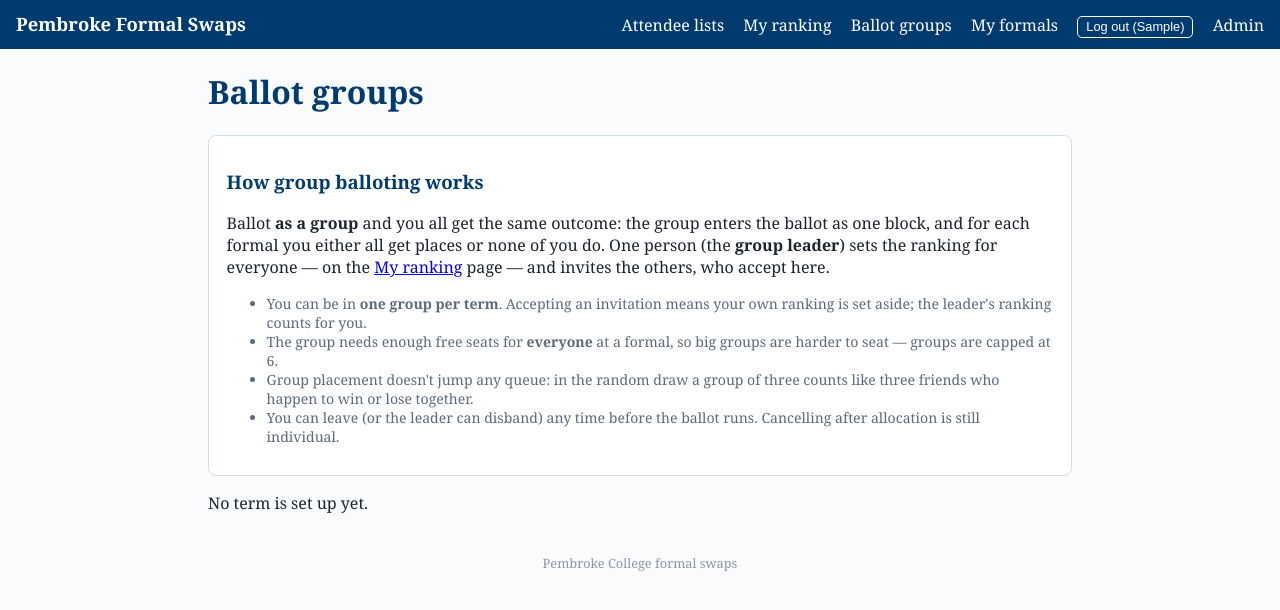
After one commit to Patrick-Gibbs/pembroke-formal-swaps, a Flask app: page /ballot/ in a window 1280 px wide. The commit adds this page. Shown: the top 610 px of the page. Run offline with Flask 3, Linux system fonts and the light colour scheme; the visitor is signed in with stand-in values (Sample User, id 1); data comes from the database, SQL or seed files in the repository; tables that the repository leaves empty hold one stand-in row (values such as "Sample post"); parts of the project's set-up code (start-up, migrations or seed data) failed here and were passed over.

Commit message:
Group balloting (block allocation, invites, Ballot groups tab), rank-page explainer, cosmetic fixes

```diff
--- a/swaps/__init__.py
+++ b/swaps/__init__.py
@@ -25,9 +25,11 @@ def create_app():
     from .views.auth import bp as auth_bp
     from .views.main import bp as main_bp
     from .views.admin import bp as admin_bp
+    from .views.ballot import bp as ballot_bp
     app.register_blueprint(auth_bp)
     app.register_blueprint(main_bp)
     app.register_blueprint(admin_bp)
+    app.register_blueprint(ballot_bp)
 
     app.before_request(check_csrf)
     app.teardown_appcontext(close_db)
--- /dev/null
+++ b/swaps/templates/ballot.html
@@ -0,0 +1,134 @@
+{% extends "base.html" %}
+{% block title %}Ballot groups — Pembroke Formal Swaps{% endblock %}
+{% block content %}
+<h1>Ballot groups</h1>
+
+<div class="card">
+  <h3>How group balloting works</h3>
+  <p>Ballot <b>as a group</b> and you all get the same outcome: the group enters the
+  ballot as one block, and for each formal you either all get places or none of you
+  do. One person (the <b>group leader</b>) sets the ranking for everyone — on the
+  <a href="/rank">My ranking</a> page — and invites the others, who accept here.</p>
+  <ul class="muted">
+    <li>You can be in <b>one group per term</b>. Accepting an invitation means your
+    own ranking is set aside; the leader's ranking counts for you.</li>
+    <li>The group needs enough free seats for <b>everyone</b> at a formal, so big
+    groups are harder to seat — groups are capped at {{ max_size }}.</li>
+    <li>Group placement doesn't jump any queue: in the random draw a group of
+    three counts like three friends who happen to win or lose together.</li>
+    <li>You can leave (or the leader can disband) any time before the ballot runs.
+    Cancelling after allocation is still individual.</li>
+  </ul>
+</div>
+
+{% if invites %}
+<div class="card">
+  <h3>Invitations for you</h3>
+  {% for i in invites %}
+  <p><b>{{ i['first_name'] }} {{ i['last_name'] }}</b> invited you to their group
+  ({{ term }}).
+    <form class="inline" method="post" action="/ballot/respond/{{ i['mid'] }}">
+      <input type="hidden" name="_csrf" value="{{ csrf_token() }}">
+      <button name="action" value="accept">Accept</button>
+      <button name="action" value="decline" class="ghost">Decline</button>
+    </form>
+  </p>
+  {% endfor %}
+</div>
+{% endif %}
+
+{% if group %}
+<div class="card">
+  <h3>Your group ({{ term }})</h3>
+  <table>
+    <tr><th>Member</th><th>Status</th>{% if is_leader %}<th></th>{% endif %}</tr>
+    {% for m in members %}
+    <tr>
+      <td>{{ m['first_name'] }} {{ m['last_name'] }}
+          {% if m['user_id'] == group['leader_user_id'] %}<span class="muted">(leader)</span>{% endif %}</td>
+      <td>{{ m['status'] }}</td>
+      {% if is_leader %}
+      <td>{% if m['user_id'] != group['leader_user_id'] %}
+        <form class="inline" method="post" action="/ballot/remove/{{ m['mid'] }}">
+          <input type="hidden" name="_csrf" value="{{ csrf_token() }}">
+          <button class="small danger">Remove</button>
+        </form>{% endif %}
+      </td>
+      {% endif %}
+    </tr>
+    {% endfor %}
+  </table>
+  <p class="muted">{{ n_accepted }} accepted member(s) — the ballot only counts
+  accepted members.</p>
+
+  {% if is_leader %}
+  <h3>Invite someone</h3>
+  <form method="post" action="/ballot/invite" id="inviteform">
+    <input type="hidden" name="_csrf" value="{{ csrf_token() }}">
+    <input type="hidden" name="user_id" id="invite_user_id">
+    <input type="text" id="invite_name" placeholder="Start typing their name…"
+           autocomplete="off" style="max-width:20rem">
+    <button>Invite</button>
+    <div id="suggestions" style="max-width:20rem"></div>
+  </form>
+  <p class="muted">They must already be registered and verified. They'll get an
+  email and the invitation appears on this page for them.</p>
+  <p><b>Your <a href="/rank">ranking</a> applies to the whole group.</b></p>
+  <form method="post" action="/ballot/leave"
+        onsubmit="return confirm('Disband the group? Everyone will ballot individually again.')">
+    <input type="hidden" name="_csrf" value="{{ csrf_token() }}">
+    <button class="danger">Disband group</button>
+  </form>
+  {% else %}
+  <p>The leader's ranking covers you — you don't need to fill in preferences.</p>
+  <form method="post" action="/ballot/leave"
+        onsubmit="return confirm('Leave the group and ballot individually?')">
+    <input type="hidden" name="_csrf" value="{{ csrf_token() }}">
+    <button class="danger">Leave group</button>
+  </form>
+  {% endif %}
+</div>
+
+{% if is_leader %}
+<script>
+const nameBox = document.getElementById('invite_name');
+const idBox = document.getElementById('invite_user_id');
+const sugg = document.getElementById('suggestions');
+let timer = null;
+nameBox.addEventListener('input', () => {
+  idBox.value = '';
+  clearTimeout(timer);
+  const q = nameBox.value.trim();
+  if (q.length < 2) { sugg.innerHTML = ''; return; }
+  timer = setTimeout(async () => {
+    const res = await fetch('/ballot/search?q=' + encodeURIComponent(q));
+    const people = await res.json();
+    sugg.innerHTML = '';
+    people.forEach(p => {
+      const b = document.createElement('button');
+      b.type = 'button'; b.className = 'small ghost';
+      b.style.display = 'block'; b.style.margin = '.2rem 0'; b.style.width = '100%';
+      b.textContent = p.name;
+      b.onclick = () => { nameBox.value = p.name; idBox.value = p.id; sugg.innerHTML = ''; };
+      sugg.appendChild(b);
+    });
+    if (!people.length) sugg.innerHTML = '<p class="muted">No matching registered member.</p>';
+  }, 250);
+});
+</script>
+{% endif %}
+
+{% elif term %}
+<div class="card">
+  <h3>Start a group</h3>
+  <p>You're currently balloting individually. Start a group to bring friends along —
+  you'll be the leader, your ranking will count for everyone who accepts.</p>
+  <form method="post" action="/ballot/create">
+    <input type="hidden" name="_csrf" value="{{ csrf_token() }}">
+    <button>Start a group for {{ term }}</button>
+  </form>
+</div>
+{% else %}
+<p>No term is set up yet.</p>
+{% endif %}
+{% endblock %}
--- a/swaps/templates/base.html
+++ b/swaps/templates/base.html
@@ -43,6 +43,7 @@ footer { text-align:center; color:#8a97a5; font-size:.8rem; margin:2.5rem 0 1rem
   <a href="/attendees">Attendee lists</a>
   {% if user %}
     <a href="/rank">My ranking</a>
+    <a href="/ballot/">Ballot groups</a>
     <a href="/me">My formals</a>
     <form class="inline" method="post" action="/logout">
       <input type="hidden" name="_csrf" value="{{ csrf_token() }}">
@@ -60,6 +61,6 @@ footer { text-align:center; color:#8a97a5; font-size:.8rem; margin:2.5rem 0 1rem
 {% endwith %}
 {% block content %}{% endblock %}
 </main>
-<footer>Pembroke College formal swaps &middot; organised by students, for students</footer>
+<footer>Pembroke College formal swaps</footer>
 </body>
 </html>
--- a/swaps/templates/register.html
+++ b/swaps/templates/register.html
@@ -9,9 +9,9 @@
   <label>Last name</label>
   <input type="text" name="last_name" required value="{{ form.get('last_name','') }}">
   <label>Cambridge email</label>
-  <input type="email" name="email" required placeholder="crsid@pem.cam.ac.uk" value="{{ form.get('email','') }}">
-  <p class="muted">Must be a <b>cam.ac.uk</b> address (any department/college subdomain).
-  We'll send a verification link.</p>
+  <input type="email" name="email" required placeholder="crsid@cam.ac.uk" value="{{ form.get('email','') }}">
+  <p class="muted">Any address ending in <b>cam.ac.uk</b> works (e.g.
+  crsid@cam.ac.uk or crsid@pem.cam.ac.uk). We'll send a verification link.</p>
   <label>Dietary requirements</label>
   {% for c in dietary_choices %}
     <label style="display:inline-block;font-weight:normal;margin:.15rem .8rem .15rem 0">
--- a/swaps/views/admin.py
+++ b/swaps/views/admin.py
@@ -153,9 +153,9 @@ def allocate():
     if request.method == "POST":
         term = request.form.get("term", term).strip()
         seed = request.form.get("seed", "").strip() or None
-        run_id, used_seed, assignments, log = run_allocation(db, term, seed)
-        flash(f"Allocation run #{run_id} complete: {len(assignments)} places "
-              f"assigned. Seed: {used_seed}", "ok")
+        run_id, used_seed, placed, log = run_allocation(db, term, seed)
+        flash(f"Allocation run #{run_id} complete: {placed} places assigned. "
+              f"Seed: {used_seed}", "ok")
         return redirect(url_for("admin.runs"))
     n_prefs = db.execute("SELECT COUNT(DISTINCT user_id) n FROM preferences WHERE term=?",
                          (term,)).fetchone()["n"]
--- /dev/null
+++ b/swaps/views/ballot.py
@@ -0,0 +1,212 @@
+"""Group balloting: a leader forms a group, invites registered members by
+name, invitees accept/decline; the leader's ranking then enters the ballot as
+one block that wins or loses together."""
+from flask import (Blueprint, abort, flash, jsonify, redirect, render_template,
+                   request, url_for)
+
+from .. import config, emailer
+from ..db import get_db, get_setting, audit
+from ..security import current_user, login_required
+
+bp = Blueprint("ballot", __name__, url_prefix="/ballot")
+
+MAX_GROUP_SIZE = 6
+
+
+def _term(db):
+    return get_setting(db, "current_term")
+
+
+def accepted_group(db, uid, term):
+    """The group (row) this user is an accepted member of this term, or None."""
+    return db.execute(
+        "SELECT g.* FROM ballot_groups g JOIN ballot_group_members m "
+        "ON m.group_id = g.id WHERE m.user_id=? AND m.status='accepted' AND g.term=?",
+        (uid, term)).fetchone()
+
+
+def group_members(db, gid):
+    return db.execute(
+        "SELECT m.id AS mid, m.status, u.id AS user_id, u.first_name, u.last_name "
+        "FROM ballot_group_members m JOIN users u ON u.id = m.user_id "
+        "WHERE m.group_id=? ORDER BY m.status = 'accepted' DESC, m.invited_at",
+        (gid,)).fetchall()
+
+
+@bp.route("/")
+@login_required
+def home():
+    db = get_db()
+    user = current_user()
+    term = _term(db)
+    group = accepted_group(db, user["id"], term) if term else None
+    members = group_members(db, group["id"]) if group else []
+    invites = db.execute(
+        "SELECT m.id AS mid, g.id AS gid, u.first_name, u.last_name "
+        "FROM ballot_group_members m JOIN ballot_groups g ON g.id = m.group_id "
+        "JOIN users u ON u.id = g.leader_user_id "
+        "WHERE m.user_id=? AND m.status='invited' AND g.term=?",
+        (user["id"], term)).fetchall() if term else []
+    n_accepted = sum(1 for m in members if m["status"] == "accepted")
+    return render_template(
+        "ballot.html", term=term, group=group, members=members, invites=invites,
+        is_leader=bool(group and group["leader_user_id"] == user["id"]),
+        n_accepted=n_accepted, max_size=MAX_GROUP_SIZE)
+
+
+@bp.route("/create", methods=["POST"])
+@login_required
+def create():
+    db = get_db()
+    user = current_user()
+    term = _term(db)
+    if not term:
+        flash("No term is set up yet.", "error")
+        return redirect(url_for("ballot.home"))
+    if accepted_group(db, user["id"], term):
+        flash("You're already in a group for this term.", "error")
+        return redirect(url_for("ballot.home"))
+    cur = db.execute("INSERT INTO ballot_groups(term, leader_user_id) VALUES (?,?)",
+                     (term, user["id"]))
+    db.execute("INSERT INTO ballot_group_members(group_id, user_id, status, "
+               "responded_at) VALUES (?,?,'accepted',datetime('now'))",
+               (cur.lastrowid, user["id"]))
+    audit(db, f"user:{user['id']}", "group_create", f"group={cur.lastrowid} term={term}")
+    flash("Group created — invite people below. Your ranking on the "
+          "“My ranking” page will count for the whole group.", "ok")
+    return redirect(url_for("ballot.home"))
+
+
+@bp.route("/search")
+@login_required
+def search():
+    db = get_db()
+    q = request.args.get("q", "").strip()
+    if len(q) < 2:
+        return jsonify([])
+    like = f"%{q}%"
+    rows = db.execute(
+        "SELECT id, first_name, last_name FROM users WHERE email_verified=1 "
+        "AND id != ? AND (first_name || ' ' || last_name) LIKE ? "
+        "ORDER BY last_name LIMIT 8", (current_user()["id"], like)).fetchall()
+    return jsonify([{"id": r["id"],
+                     "name": f"{r['first_name']} {r['last_name']}"} for r in rows])
+
+
+@bp.route("/invite", methods=["POST"])
+@login_required
+def invite():
+    db = get_db()
+    user = current_user()
+    term = _term(db)
+    group = accepted_group(db, user["id"], term)
+    if not group or group["leader_user_id"] != user["id"]:
+        flash("Only the group leader can invite people.", "error")
+        return redirect(url_for("ballot.home"))
+    try:
+        target_id = int(request.form.get("user_id", ""))
+    except ValueError:
+        flash("Pick a person from the suggestions list.", "error")
+        return redirect(url_for("ballot.home"))
+    target = db.execute("SELECT * FROM users WHERE id=? AND email_verified=1",
+                        (target_id,)).fetchone()
+    if target is None or target_id == user["id"]:
+        flash("No such member.", "error")
+        return redirect(url_for("ballot.home"))
+    if accepted_group(db, target_id, term):
+        flash(f"{target['first_name']} is already in a group this term.", "error")
+        return redirect(url_for("ballot.home"))
+    n_current = db.execute(
+        "SELECT COUNT(*) n FROM ballot_group_members WHERE group_id=? "
+        "AND status IN ('accepted','invited')", (group["id"],)).fetchone()["n"]
+    if n_current >= MAX_GROUP_SIZE:
+        flash(f"Groups are capped at {MAX_GROUP_SIZE} people "
+              "(bigger blocks can rarely be seated together).", "error")
+        return redirect(url_for("ballot.home"))
+    existing = db.execute(
+        "SELECT * FROM ballot_group_members WHERE group_id=? AND user_id=?",
+        (group["id"], target_id)).fetchone()
+    if existing and existing["status"] == "invited":
+        flash("Already invited — waiting for them to respond.", "error")
+        return redirect(url_for("ballot.home"))
+    if existing:  # previously declined: re-invite
+        db.execute("UPDATE ballot_group_members SET status='invited', "
+                   "invited_at=datetime('now'), responded_at=NULL WHERE id=?",
+                   (existing["id"],))
+    else:
+        db.execute("INSERT INTO ballot_group_members(group_id, user_id) VALUES (?,?)",
+                   (group["id"], target_id))
+    emailer.group_invite_email(
+        target["email"], f"{user['first_name']} {user['last_name']}", term,
+        f"{config.SITE_URL}{url_for('ballot.home')}")
+    audit(db, f"user:{user['id']}", "group_invite",
+          f"group={group['id']} invitee={target_id}")
+    flash(f"Invitation sent to {target['first_name']} {target['last_name']}.", "ok")
+    return redirect(url_for("ballot.home"))
+
+
+@bp.route("/respond/<int:mid>", methods=["POST"])
+@login_required
+def respond(mid):
+    db = get_db()
+    user = current_user()
+    row = db.execute(
+        "SELECT m.*, g.term, g.leader_user_id FROM ballot_group_members m "
+        "JOIN ballot_groups g ON g.id = m.group_id WHERE m.id=? AND m.user_id=? "
+        "AND m.status='invited'", (mid, user["id"])).fetchone()
+    if row is None:
+        abort(404)
+    action = request.form.get("action", "")
+    if action == "accept":
+        if accepted_group(db, user["id"], row["term"]):
+            flash("You're already in a group this term — leave it first.", "error")
+            return redirect(url_for("ballot.home"))
+        db.execute("UPDATE ballot_group_members SET status='accepted', "
+                   "responded_at=datetime('now') WHERE id=?", (mid,))
+        audit(db, f"user:{user['id']}", "group_accept", f"group={row['group_id']}")
+        flash("You've joined the group — the leader's ranking now covers you too.", "ok")
+    else:
+        db.execute("UPDATE ballot_group_members SET status='declined', "
+                   "responded_at=datetime('now') WHERE id=?", (mid,))
+        flash("Invitation declined.", "ok")
+    return redirect(url_for("ballot.home"))
+
+
+@bp.route("/leave", methods=["POST"])
+@login_required
+def leave():
+    db = get_db()
+    user = current_user()
+    term = _term(db)
+    group = accepted_group(db, user["id"], term)
+    if not group:
+        return redirect(url_for("ballot.home"))
+    if group["leader_user_id"] == user["id"]:  # leader leaving disbands the group
+        db.execute("DELETE FROM ballot_group_members WHERE group_id=?", (group["id"],))
+        db.execute("DELETE FROM ballot_groups WHERE id=?", (group["id"],))
+        audit(db, f"user:{user['id']}", "group_disband", f"group={group['id']}")
+        flash("Group disbanded.", "ok")
+    else:
+        db.execute("DELETE FROM ballot_group_members WHERE group_id=? AND user_id=?",
+                   (group["id"], user["id"]))
+        audit(db, f"user:{user['id']}", "group_leave", f"group={group['id']}")
+        flash("You've left the group — you now ballot individually.", "ok")
+    return redirect(url_for("ballot.home"))
+
+
+@bp.route("/remove/<int:mid>", methods=["POST"])
+@login_required
+def remove(mid):
+    db = get_db()
+    user = current_user()
+    row = db.execute(
+        "SELECT m.*, g.leader_user_id FROM ballot_group_members m "
+        "JOIN ballot_groups g ON g.id = m.group_id WHERE m.id=?", (mid,)).fetchone()
+    if (row is None or row["leader_user_id"] != user["id"]
+            or row["user_id"] == user["id"]):
+        abort(404)
+    db.execute("DELETE FROM ballot_group_members WHERE id=?", (mid,))
+    audit(db, f"user:{user['id']}", "group_remove",
+          f"group={row['group_id']} member={row['user_id']}")
+    flash("Removed.", "ok")
+    return redirect(url_for("ballot.home"))
```
Also changed, not shown: schema.sql (+17 -0 lines), swaps/allocation.py (+56 -39 lines), swaps/emailer.py (+10 -0 lines), swaps/services.py (+43 -13 lines), swaps/templates/rank.html (+40 -0 lines), swaps/views/main.py (+20 -1 lines), tests/test_groups.py (added, +104 -0 lines), README.md.
